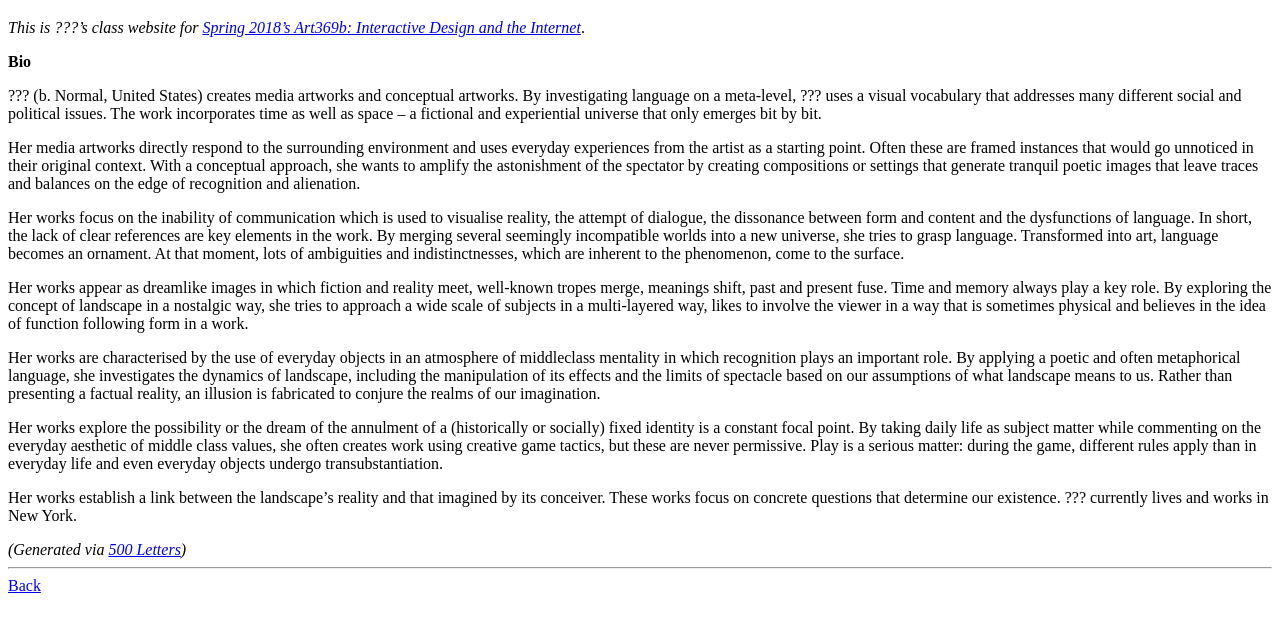
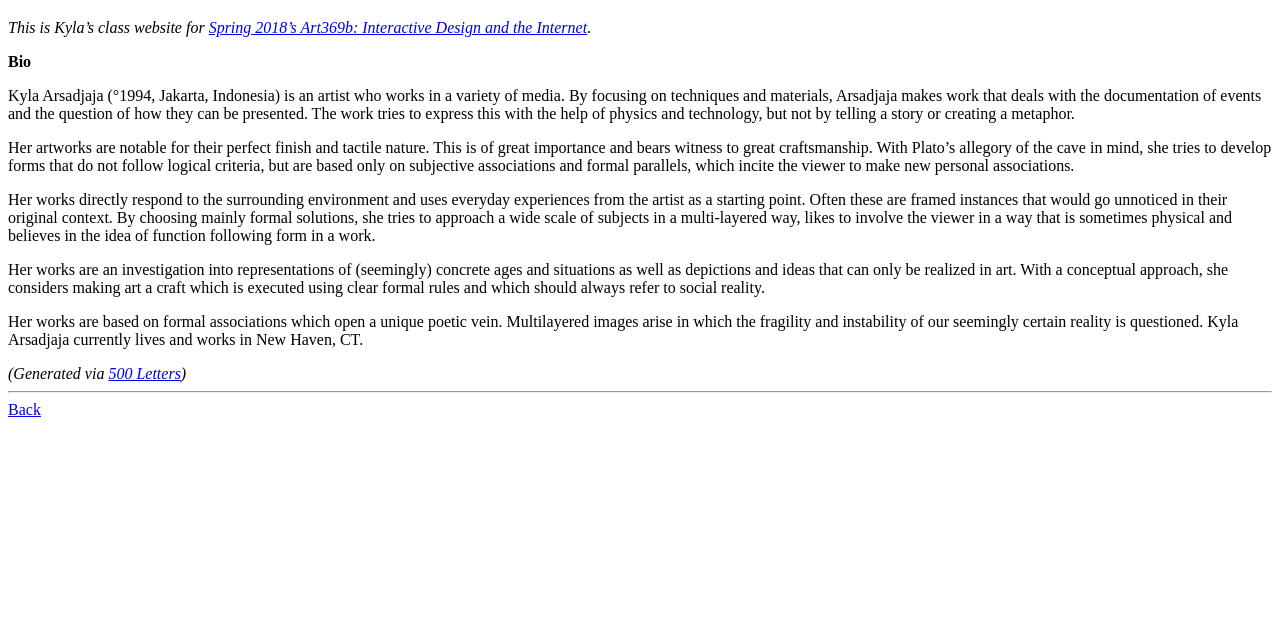
Before and after one commit to kylabirgitta/interactive, a plain HTML site: page about.html in a window 1280 px wide. Shown: the part 61-690 px from the top of the page. Drawn offline with Linux system fonts and the light colour scheme.

Commit message:
added library

```diff
--- a/about.html
+++ b/about.html
@@ -9,15 +9,13 @@
 
   <body>
     <h1>About</h1>
-    <p><i>This is ???’s class website for <a href="http://spring2018-yale.veryinteractive.net" target="_blank">Spring 2018’s Art369b: Interactive Design and the Internet</a></i>.</p>
+    <p><i>This is Kyla’s class website for <a href="http://spring2018-yale.veryinteractive.net" target="_blank">Spring 2018’s Art369b: Interactive Design and the Internet</a></i>.</p>
     <b>Bio</b>
-    <p>??? (b. Normal, United States) creates media artworks and conceptual artworks. By investigating language on a meta-level, ??? uses a visual vocabulary that addresses many different social and political issues. The work incorporates time as well as space – a fictional and experiential universe that only emerges bit by bit.</p>
-    <p>Her media artworks directly respond to the surrounding environment and uses everyday experiences from the artist as a starting point. Often these are framed instances that would go unnoticed in their original context. With a conceptual approach, she wants to amplify the astonishment of the spectator by creating compositions or settings that generate tranquil poetic images that leave traces and balances on the edge of recognition and alienation.</p>
-    <p>Her works focus on the inability of communication which is used to visualise reality, the attempt of dialogue, the dissonance between form and content and the dysfunctions of language. In short, the lack of clear references are key elements in the work. By merging several seemingly incompatible worlds into a new universe, she tries to grasp language. Transformed into art, language becomes an ornament. At that moment, lots of ambiguities and indistinctnesses, which are inherent to the phenomenon, come to the surface.</p>
-    <p>Her works appear as dreamlike images in which fiction and reality meet, well-known tropes merge, meanings shift, past and present fuse. Time and memory always play a key role. By exploring the concept of landscape in a nostalgic way, she tries to approach a wide scale of subjects in a multi-layered way, likes to involve the viewer in a way that is sometimes physical and believes in the idea of function following form in a work.</p>
-    <p>Her works are characterised by the use of everyday objects in an atmosphere of middleclass mentality in which recognition plays an important role. By applying a poetic and often metaphorical language, she investigates the dynamics of landscape, including the manipulation of its effects and the limits of spectacle based on our assumptions of what landscape means to us. Rather than presenting a factual reality, an illusion is fabricated to conjure the realms of our imagination.</p>
-    <p>Her works explore the possibility or the dream of the annulment of a (historically or socially) fixed identity is a constant focal point. By taking daily life as subject matter while commenting on the everyday aesthetic of middle class values, she often creates work using creative game tactics, but these are never permissive. Play is a serious matter: during the game, different rules apply than in everyday life and even everyday objects undergo transubstantiation.</p>
-    <p>Her works establish a link between the landscape’s reality and that imagined by its conceiver. These works focus on concrete questions that determine our existence. ??? currently lives and works in New York.</p>
+    <p>Kyla Arsadjaja (°1994, Jakarta, Indonesia) is an artist who works in a variety of media. By focusing on techniques and materials, Arsadjaja makes work that deals with the documentation of events and the question of how they can be presented. The work tries to express this with the help of physics and technology, but not by telling a story or creating a metaphor.</p>
+    <p>Her artworks are notable for their perfect finish and tactile nature. This is of great importance and bears witness to great craftsmanship. With Plato’s allegory of the cave in mind, she tries to develop forms that do not follow logical criteria, but are based only on subjective associations and formal parallels, which incite the viewer to make new personal associations.</p>
+    <p>Her works directly respond to the surrounding environment and uses everyday experiences from the artist as a starting point. Often these are framed instances that would go unnoticed in their original context. By choosing mainly formal solutions, she tries to approach a wide scale of subjects in a multi-layered way, likes to involve the viewer in a way that is sometimes physical and believes in the idea of function following form in a work.</p>
+    <p>Her works are an investigation into representations of (seemingly) concrete ages and situations as well as depictions and ideas that can only be realized in art. With a conceptual approach, she considers making art a craft which is executed using clear formal rules and which should always refer to social reality.</p>
+    <p>Her works are based on formal associations which open a unique poetic vein. Multilayered images arise in which the fragility and instability of our seemingly certain reality is questioned. Kyla Arsadjaja currently lives and works in New Haven, CT.</p>
     <i>(Generated via <a href="http://500letters.org/form_15.php" target="_blank">500 Letters</a>)</i>
     <hr>
     <a href="index.html">Back</a>
```
Also changed, not shown: assignments/exercise-hello-world.html (+4 -2 lines), assignments/library.html (added, +4 -0 lines), index.html (+3 -5 lines), 1 other file.
